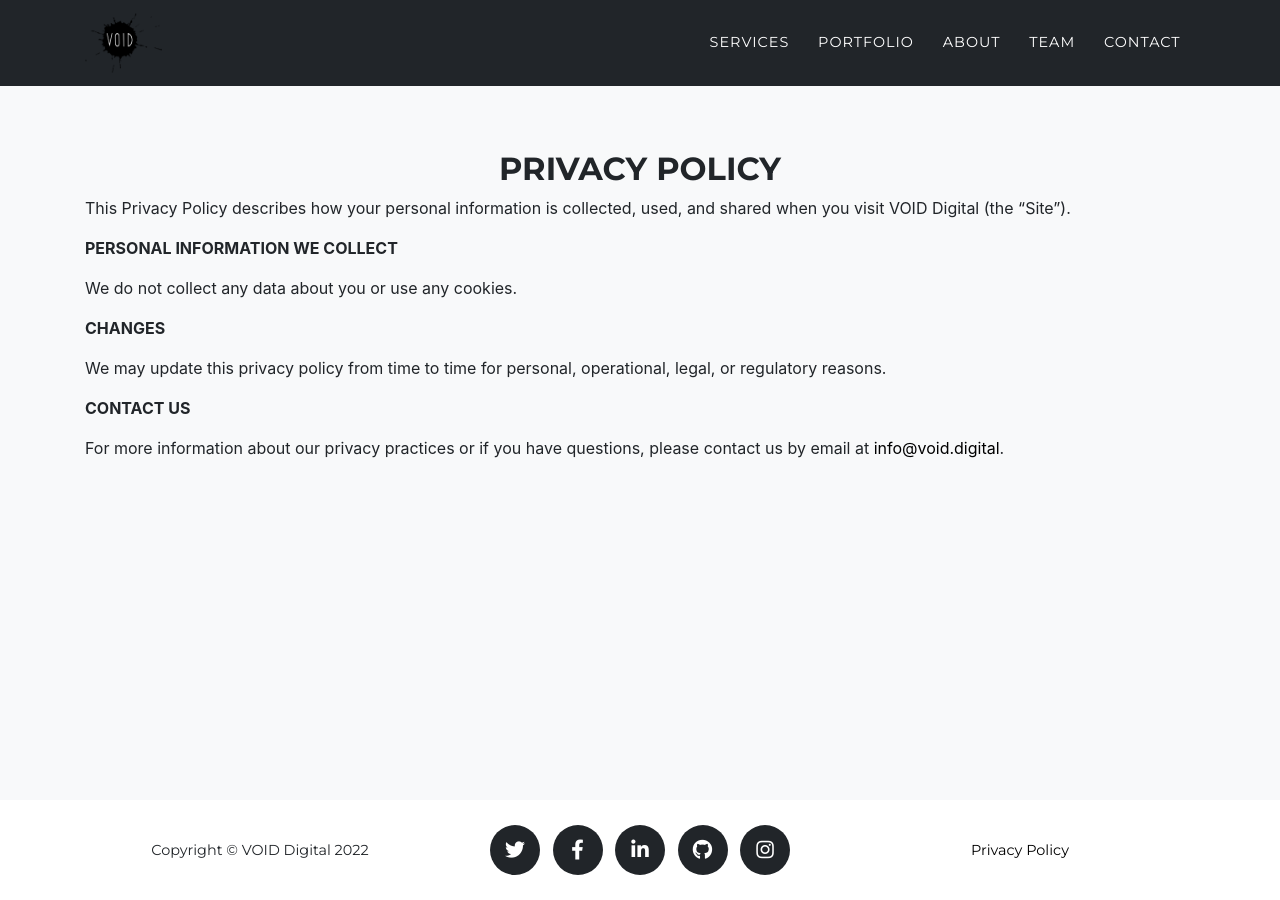
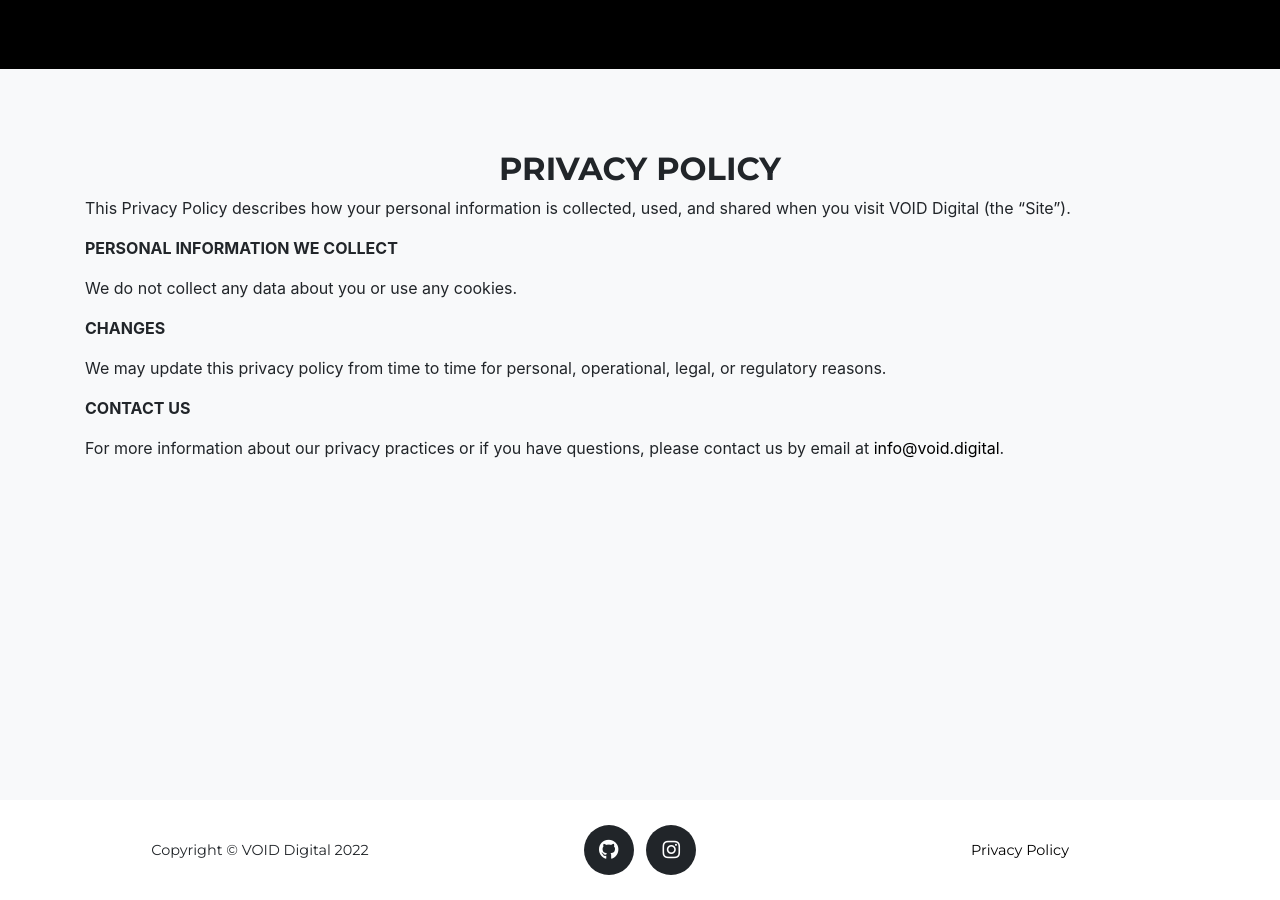
Before and after one commit to void-digital/void.digital, a Jekyll site: the page built from legal.md, in a window 1280 px wide. Built offline with Jekyll 4.4.1, drawn with Linux system fonts in a browser that asks for light colours; some web fonts are replaced.

Commit message:
Contact background, navbar etc.

```diff
--- a/Gemfile
+++ b/Gemfile
@@ -7,7 +7,7 @@
   gem "tzinfo-data"
 end
 
-gem "wdm", "~> 0.1.1", :platforms => [:mingw, :x64_mingw, :mswin]
+gem "wdm", "~> 0.1.1" if Gem.win_platform?
 
 gem "http_parser.rb", "~> 0.6.0", :platforms => [:jruby]
 
--- a/_data/navigation.yml
+++ b/_data/navigation.yml
@@ -13,12 +13,12 @@
   nav:
     - title: "Services"
       section: services
-    - title: "Portfolio"
-      section: portfolio
     - title: "About"
       section: about
     - title: "Team"
       section: team
+    - title: "Portfolio"
+      section: portfolio
     - title: "Contact"
       section: contact
 en-US:
--- a/_includes/nav.html
+++ b/_includes/nav.html
@@ -2,7 +2,7 @@
 <nav
   class="navbar navbar-expand-lg navbar-dark fixed-top"
   id="mainNav"
-  style="background-color: #212529"
+  style="background-color: #000000"
 >
   <div class="container">
     <a class="navbar-brand js-scroll-trigger" href="{{ site.baseurl }}/#">
--- a/_layouts/home.html
+++ b/_layouts/home.html
@@ -3,5 +3,5 @@
 ---
 
 {% include navheader.html %} {% include services.html %} {% include about.html
-%} {% include team.html %} {% comment %} {% include portfolio_grid.html %} {%
-include contact.html %} {% endcomment %}
+%} {% include team.html %}  {% include portfolio_grid.html %} {%
+include contact.html %}
--- a/_sass/components/_navbar.scss
+++ b/_sass/components/_navbar.scss
@@ -1,6 +1,6 @@
 // Styling for the navbar
 #mainNav {
-  background-color: $gray-900;
+  background-color: #000;
   .navbar-toggler {
     font-size: 12px;
     right: 0;
@@ -8,10 +8,11 @@
     text-transform: uppercase;
     color: white;
     border: 0;
-    background-color: $primary;
+    background-color: black;
     @include heading-font;
   }
   .navbar-brand {
+    display: none;
     color: $primary;
     @include script-font;
     &.active,
@@ -28,7 +29,7 @@
         font-weight: 400;
         padding: 0.75em 0;
         letter-spacing: 1px;
-        color: white;
+        color: black;
         @include heading-font;
         &.active,
         &:hover {
@@ -63,10 +64,16 @@
     &.navbar-shrink {
       padding-top: 0;
       padding-bottom: 0;
-      background-color: $gray-900;
+      background-color: #000;
       .navbar-brand {
         font-size: 1.25em;
         padding: 12px 0;
+        display:block;
+      }
+      .nav-item {
+        .nav-link {
+          color: white;
+        }
       }
     }
   }
```
Also changed, not shown: _data/sitetext.yml (+2 -8 lines), Gemfile.lock, assets/img/logo.png, 2 other files.
